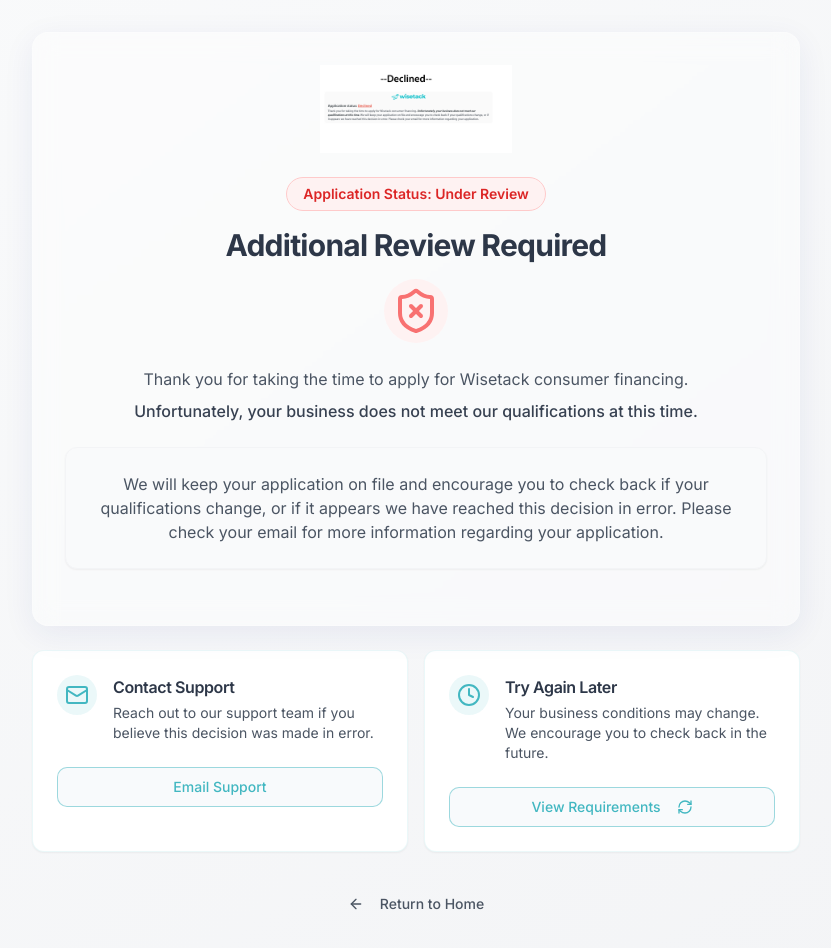
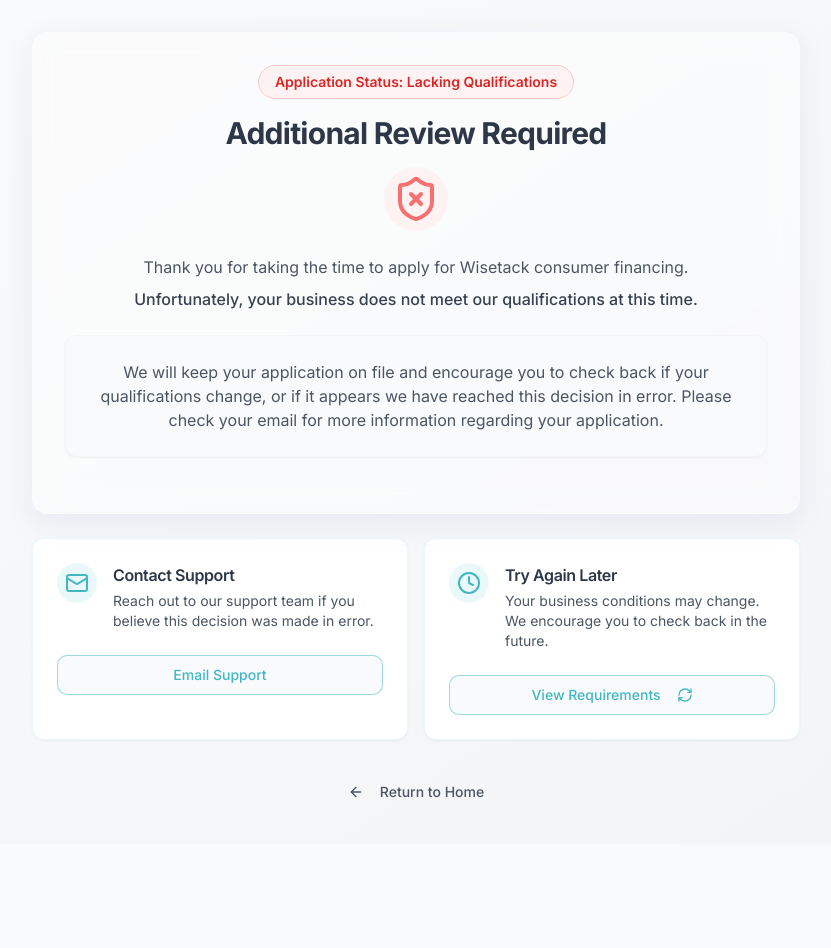
Before and after one commit to justinonsuccess/wisetack, a React (Vite) app: page /rejected in a window 1280 px wide. Shown: the top 948 px of the page, without its empty margins (224-1055 px from the left). After the commit the page ends 844 px from the top, so only its background shows below. Built offline with nearby package versions, Linux system fonts and the light colour scheme; a web font is replaced by a local one.

Commit message:
Remove image and update text
Removes the image from the top of the page and updates the "Application Status" text.

```diff
--- a/src/pages/Rejected.tsx
+++ b/src/pages/Rejected.tsx
@@ -1,4 +1,3 @@
-
 import React from 'react';
 import { Link } from 'react-router-dom';
 import { Card, CardContent, CardFooter } from "@/components/ui/card";
@@ -12,17 +11,9 @@ const Rejected = () => {
     <div className="min-h-screen flex flex-col items-center justify-center bg-gradient-to-br from-gray-50 to-gray-100 p-4 md:p-8">
       <div className="w-full max-w-3xl">
         <GlassmorphicCard className="mb-6 p-8 text-center">
-          <div className="mx-auto w-48 mb-6">
-            <img
-              src="/lovable-uploads/599b8da7-c662-4ea5-8a11-d9c41e8b61ce.png"
-              alt="Wisetack Logo"
-              className="w-full"
-            />
-          </div>
-
           <div className="flex justify-center mb-4">
             <Badge variant="outline" className="bg-red-50 text-red-600 border-red-200 px-4 py-1.5 text-sm rounded-full">
-              Application Status: Under Review
+              Application Status: Lacking Qualifications
             </Badge>
           </div>
 
```
